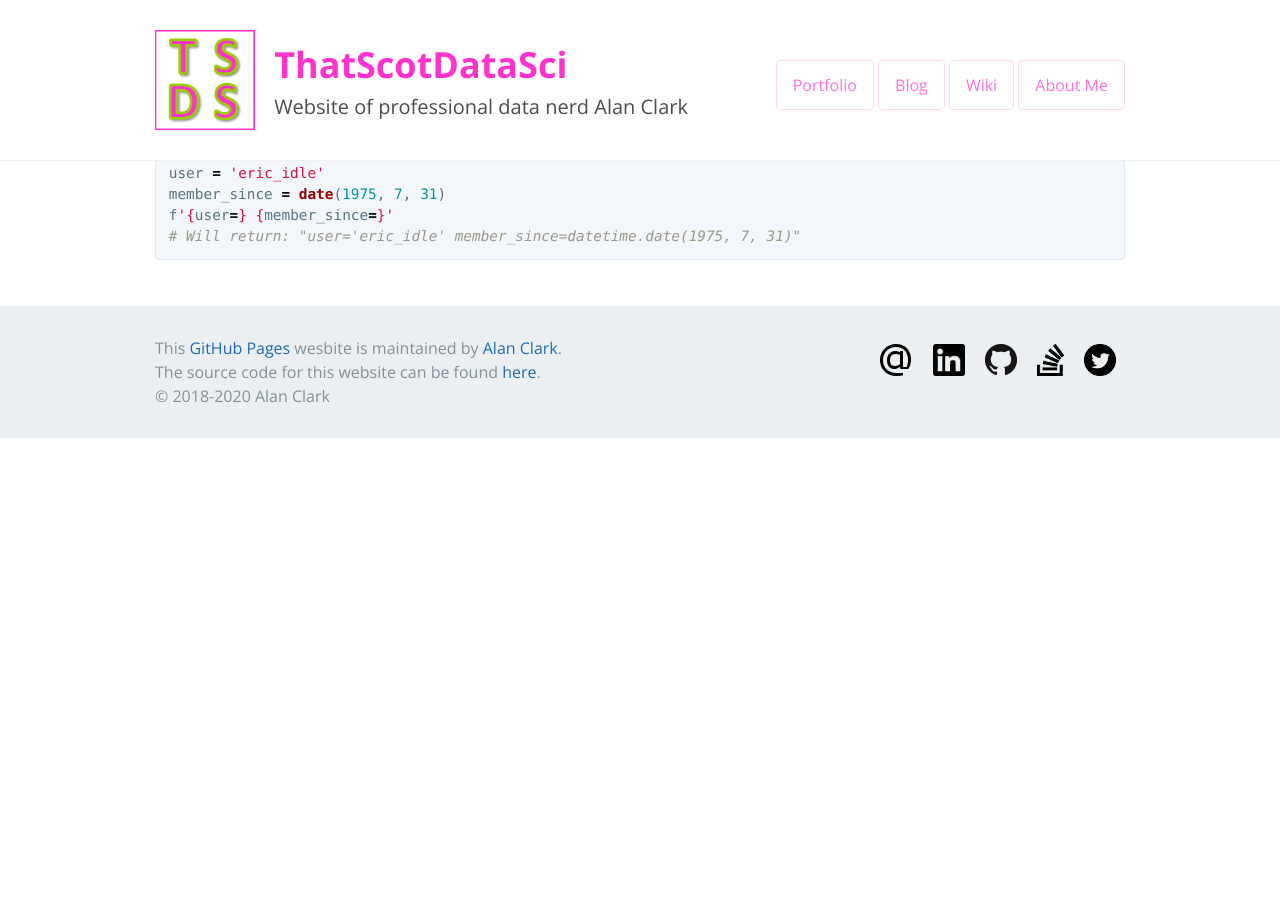
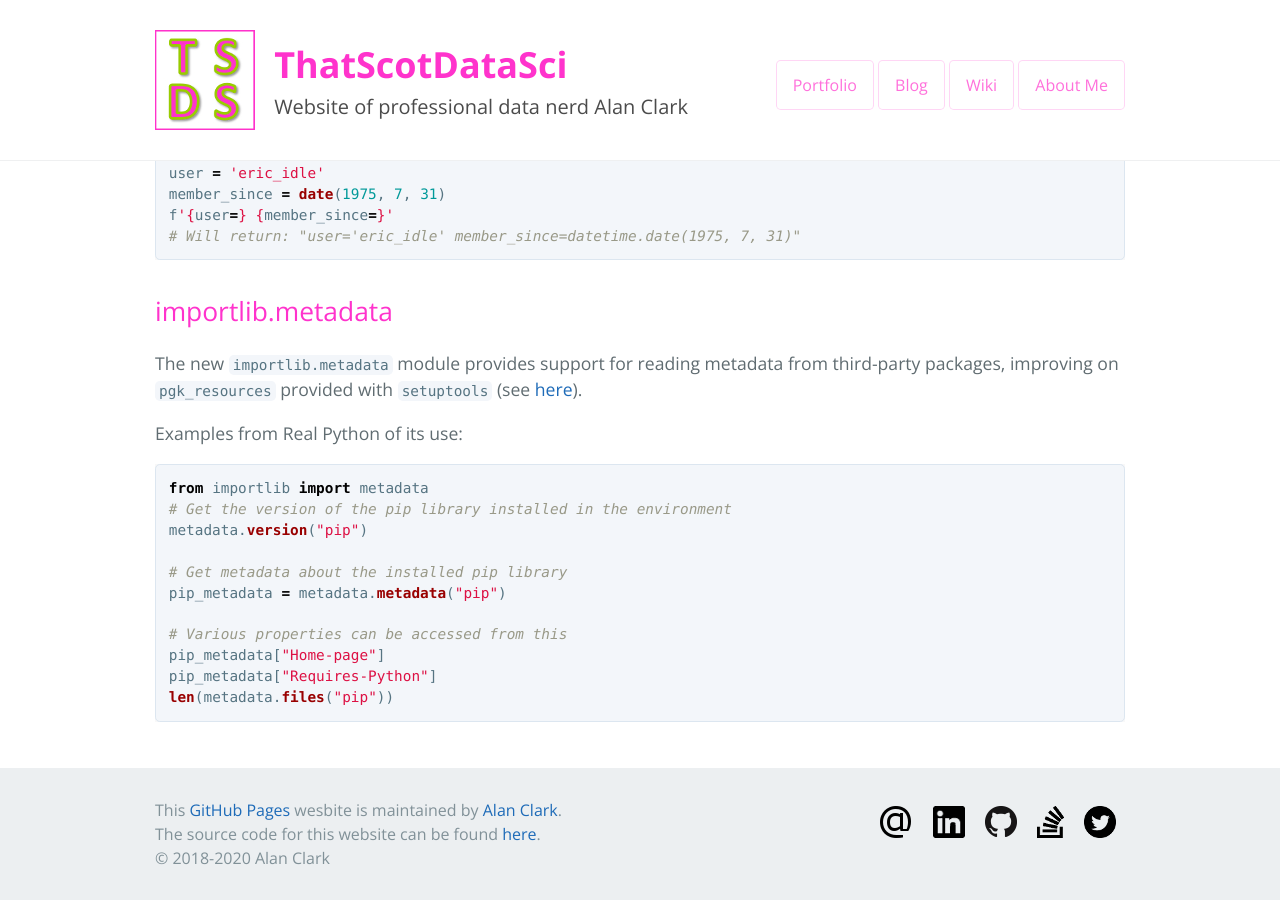
Before and after one commit to thatscotdatasci/thatscotdatasci.github.io, a Jekyll site: the page built from _posts/2020-11-30-python_3_8_features.md, in a window 1280 px wide and 900 px high, scrolled down 4828 px. Built offline with Jekyll 4.4.1, drawn with Linux system fonts in a browser that asks for light colours; before the commit the page ends 5266 px from its top, so only the background shows below that.

Commit message:
Adding content about the importlib.metadata module

````diff
--- a/_posts/2020-11-30-python_3_8_features.md
+++ b/_posts/2020-11-30-python_3_8_features.md
@@ -211,3 +211,24 @@ member_since = date(1975, 7, 31)
 f'{user=} {member_since=}'
 # Will return: "user='eric_idle' member_since=datetime.date(1975, 7, 31)"
 ```
+
+## importlib.metadata
+
+The new `importlib.metadata` module provides support for reading metadata from third-party packages,
+improving on `pgk_resources` provided with `setuptools` (see [here](https://setuptools.readthedocs.io/en/latest/pkg_resources.html)).
+
+Examples from Real Python of its use:
+
+```python
+from importlib import metadata
+# Get the version of the pip library installed in the environment
+metadata.version("pip")
+
+# Get metadata about the installed pip library
+pip_metadata = metadata.metadata("pip")
+
+# Various properties can be accessed from this
+pip_metadata["Home-page"]
+pip_metadata["Requires-Python"]
+len(metadata.files("pip"))
+```
````
